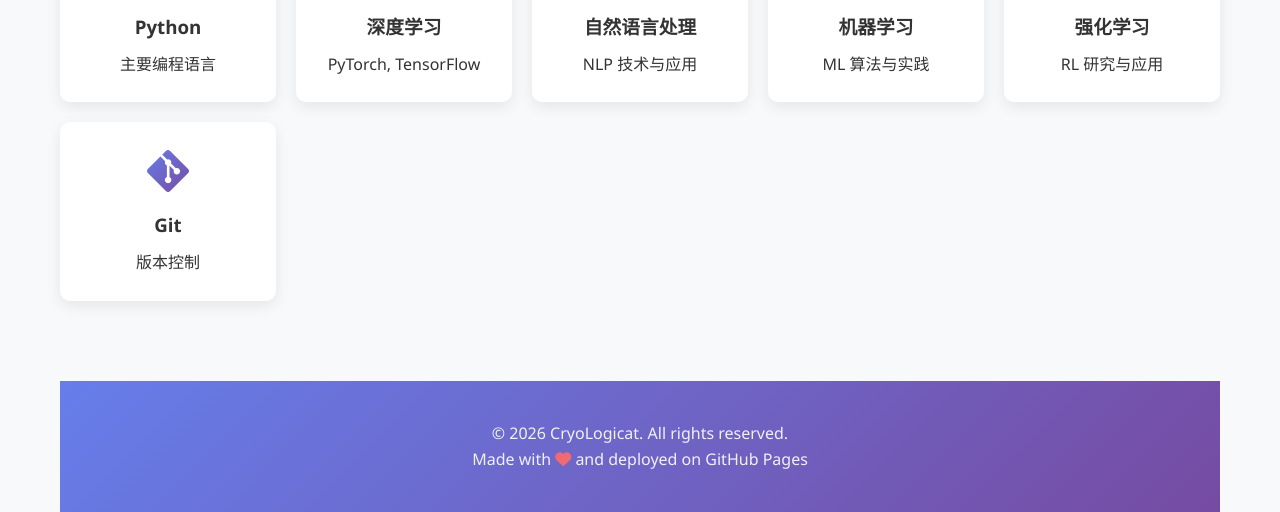
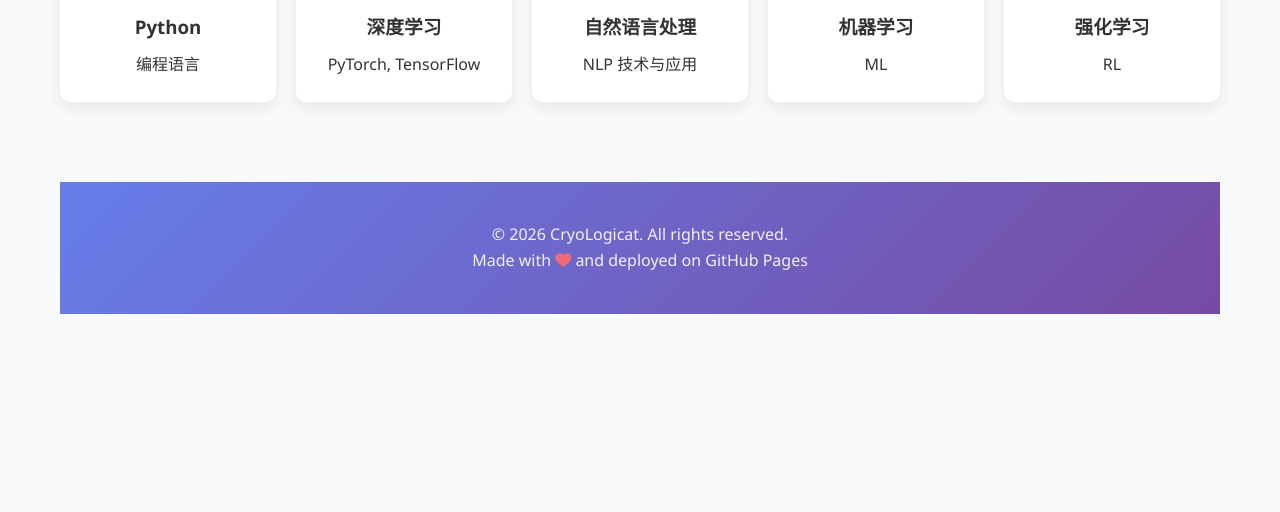
Before and after one commit to CryoLogicat/qunyaodu.github.io, a plain HTML site: page index.html in a window 1280 px wide. Shown: the part 1170-1682 px from the top of the page. After the commit the page ends 1484 px from the top, so only its background shows below. Drawn offline with Linux system fonts and the light colour scheme.

Commit message:
Update index.html

```diff
--- a/index.html
+++ b/index.html
@@ -367,7 +367,7 @@
                 <div class="skill-item">
                     <i class="fab fa-python"></i>
                     <h3>Python</h3>
-                    <p>主要编程语言</p>
+                    <p>编程语言</p>
                 </div>
                 <div class="skill-item">
                     <i class="fas fa-brain"></i>
@@ -382,17 +382,12 @@
                 <div class="skill-item">
                     <i class="fas fa-database"></i>
                     <h3>机器学习</h3>
-                    <p>ML 算法与实践</p>
+                    <p>ML</p>
                 </div>
                 <div class="skill-item">
                     <i class="fas fa-chart-line"></i>
                     <h3>强化学习</h3>
-                    <p>RL 研究与应用</p>
-                </div>
-                <div class="skill-item">
-                    <i class="fab fa-git-alt"></i>
-                    <h3>Git</h3>
-                    <p>版本控制</p>
+                    <p>RL</p>
                 </div>
             </div>
         </section>
```
